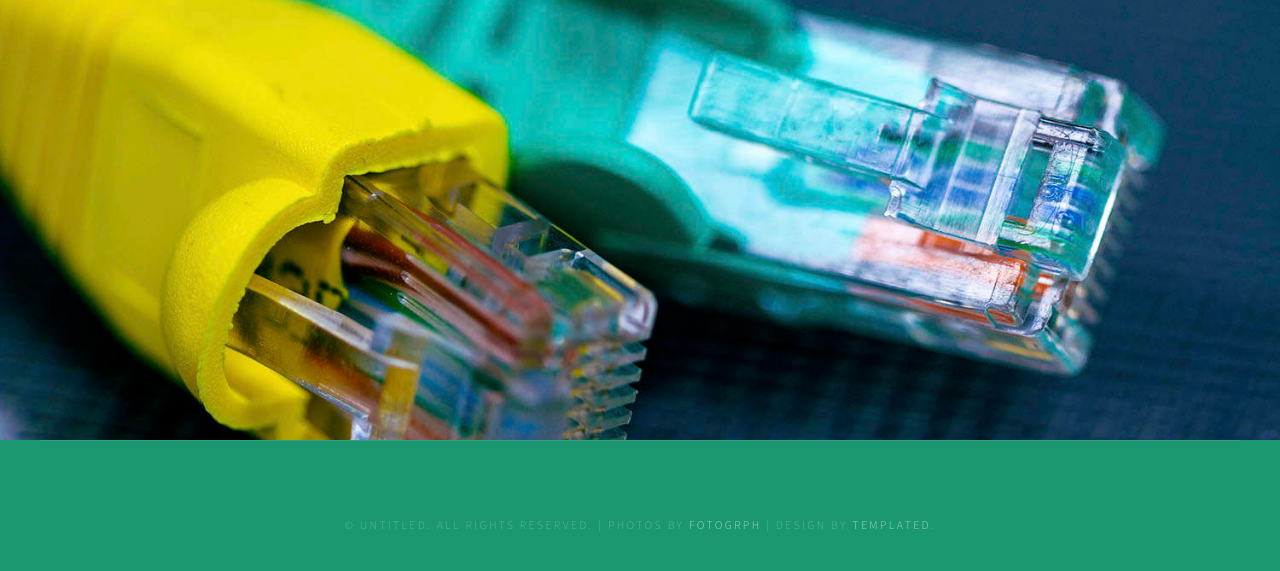
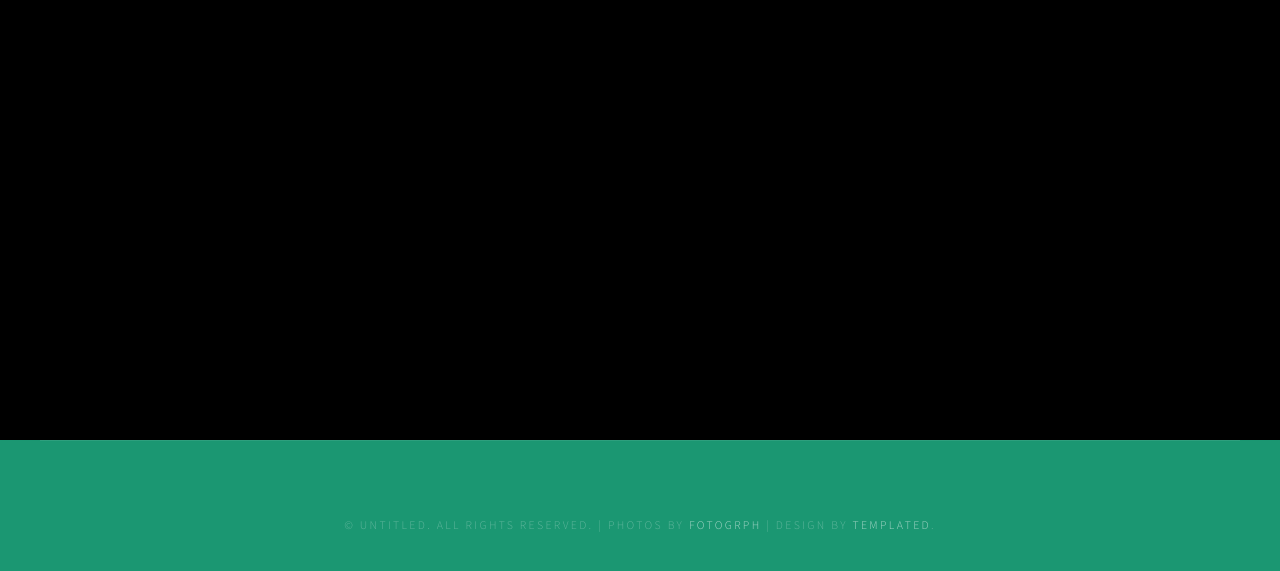
Before and after one commit to maechan014/BloodBank, a PHP site: page / in a window 1280 px wide. Shown: the part 100-671 px from the top of the page. Run offline with PHP 8.4, Linux system fonts and the light colour scheme.

Commit message:
edited default.css

```diff
--- a/default.css
+++ b/default.css
@@ -706,7 +706,8 @@ ul.contact li a.icon-rss:before
 	#header-featured
 	{
 		height: 30em;
-		background-image: url(images/banner.jpg);
+		/*background-image: url(images/banner.jpg);*/
+		background: black;
 		background-position: center;
 		background-size: cover;
 	}
--- a/index.html
+++ b/index.html
@@ -30,7 +30,9 @@
 		</div>
 	</div>
 </div>
-<div id="header-featured"> </div>
+<div id="header-featured">
+
+</div>
 
 <div id="copyright" class="container">
 	<p>&copy; Untitled. All rights reserved. | Photos by <a href="http://fotogrph.com/">Fotogrph</a> | Design by <a href="http://templated.co" rel="nofollow">TEMPLATED</a>.</p>
```
